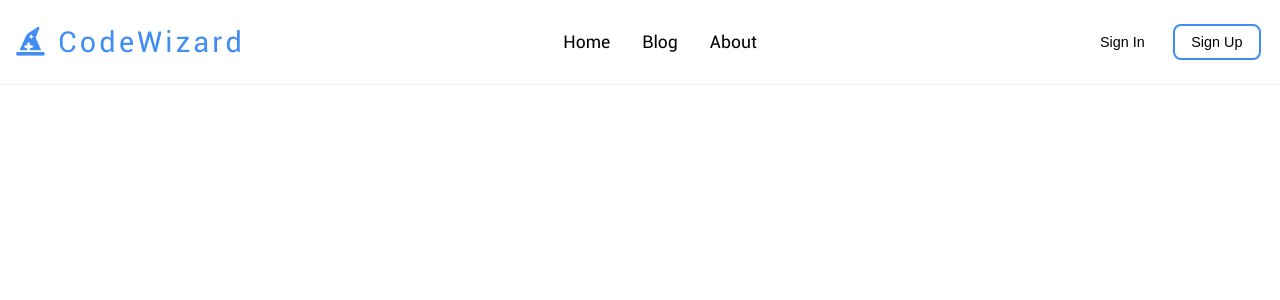
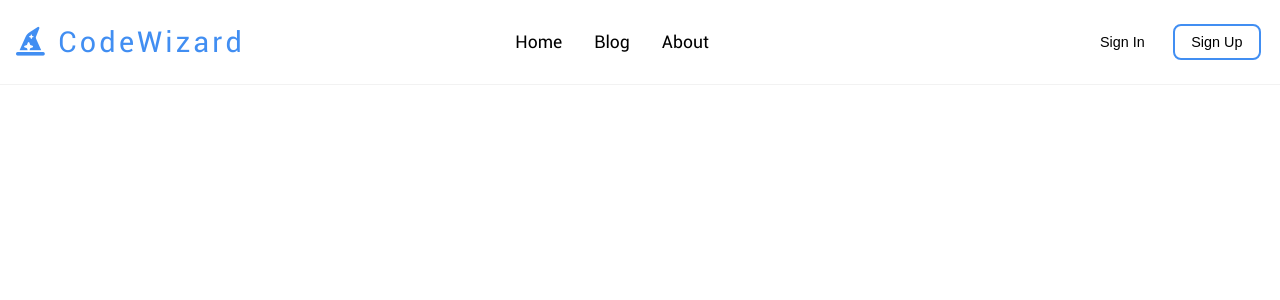
Before and after one commit to Victorceloss/code-wizard, a React (Vite) app in the folder frontend/: page / in a window 1280 px wide. Shown: the top 300 px of the page. Built offline with nearby package versions, Linux system fonts and the light colour scheme.

Commit message:
:lipstick: style: Added margin to the right of the header-nav

```diff
--- a/frontend/src/components/Header/header.css
+++ b/frontend/src/components/Header/header.css
@@ -35,6 +35,8 @@
   letter-spacing: 0.2rem;
   color: var(--Title_Two);
 }
+
+.header-nav {margin-right: 6.0rem;}
 
 .nav-link {
   padding: 0.5rem;
```
